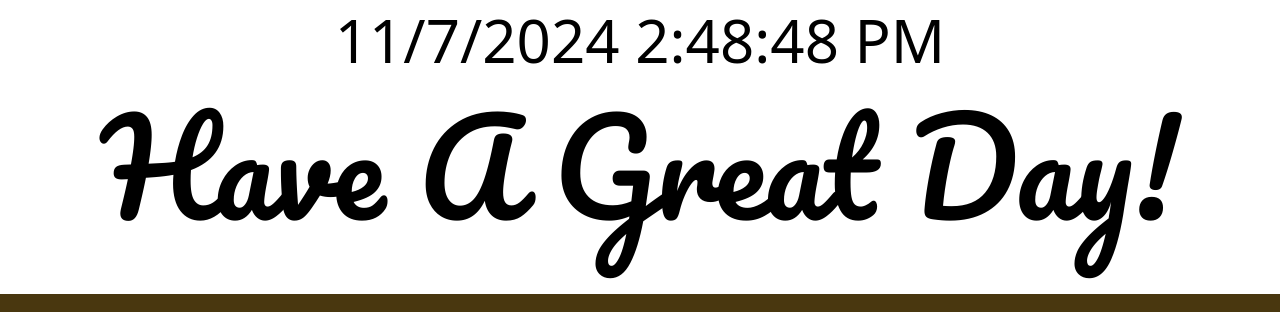
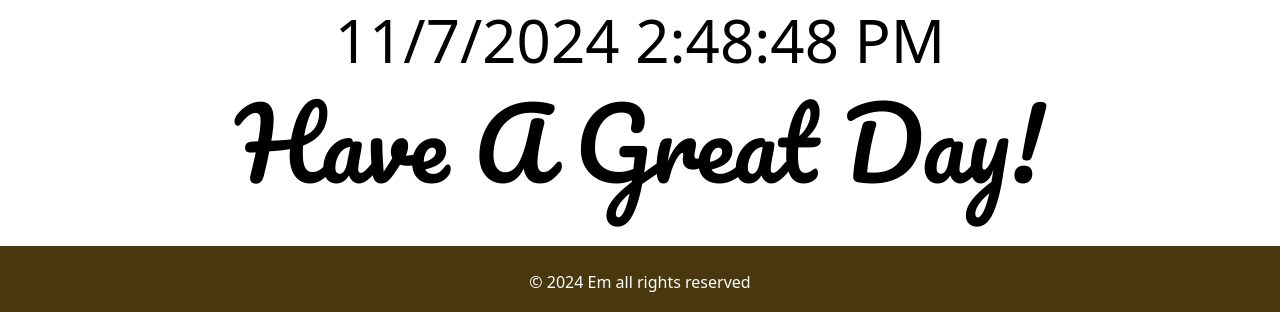
Before and after one commit to EmalinMatthews/my-practice-portfolio, a React (Create React App) app: page /ToDoPage in a window 1280 px wide. Shown: the part 500-812 px from the top of the page. Built offline with nearby package versions, Linux system fonts and the light colour scheme.

Commit message:
text size change on h1 on todo page

```diff
--- a/src/pages/ToDoPage.js
+++ b/src/pages/ToDoPage.js
@@ -9,7 +9,7 @@ export const ToDoPage = () => {
         <ToDo/>
         <div className="text-center text-6xl mb-8" >
             <DateTime/>
-            <h1 className="text-center text-9xl mb-8" >Have A Great Day!</h1>
+            <h1 className="text-center text-8xl mb-8" >Have A Great Day!</h1>
         </div>
         </>
     );
```
